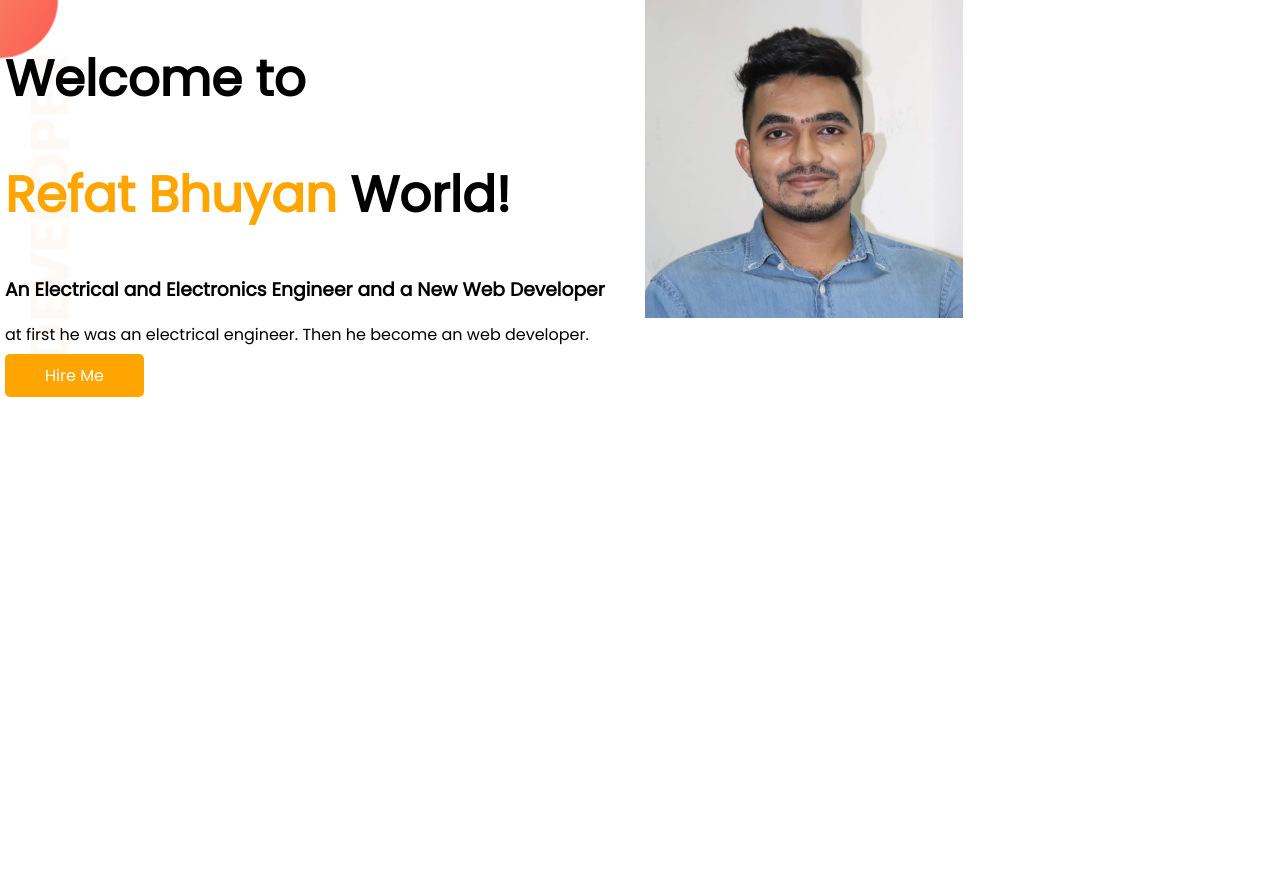
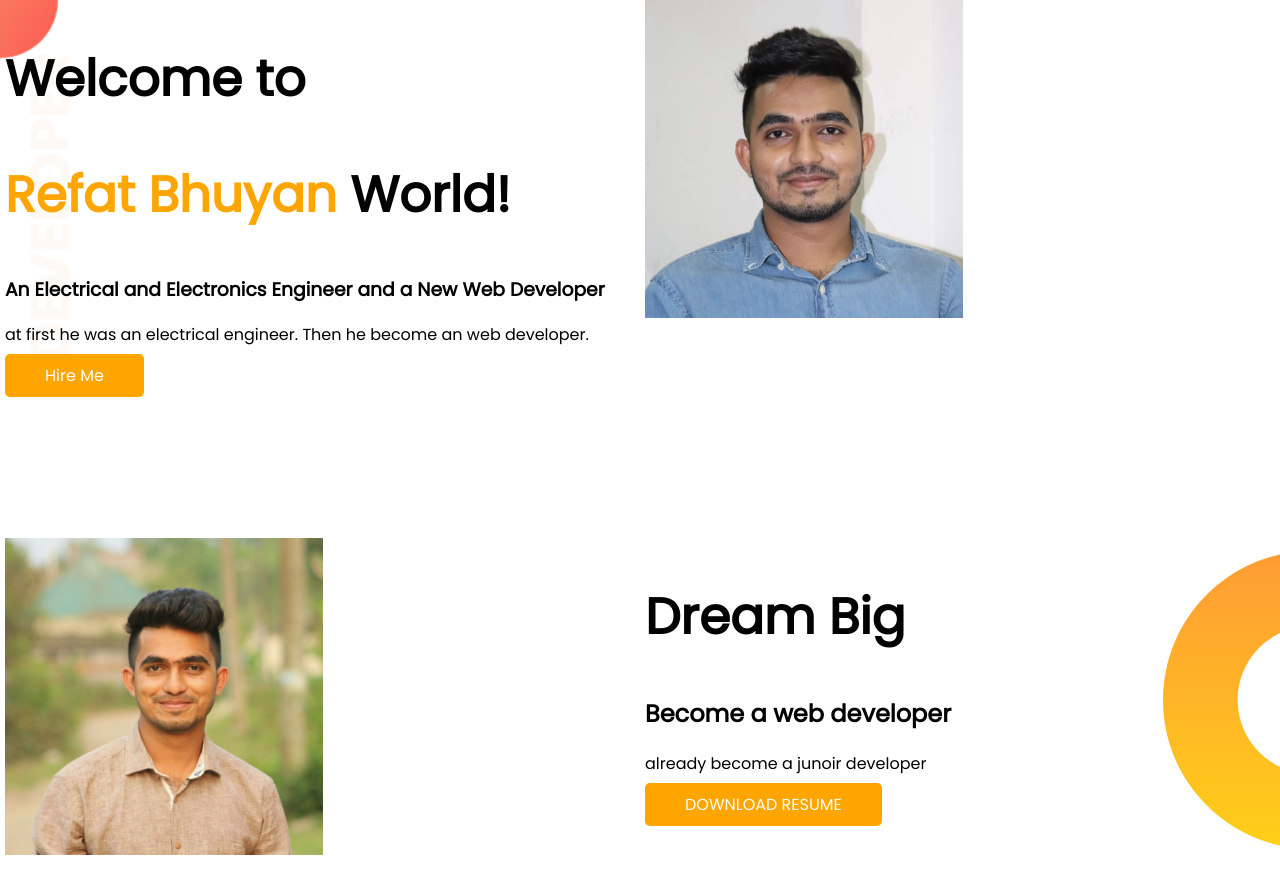
Before and after one commit to REFATBHUYAN/developer-portfolio, a plain HTML site: page index.html in a window 1280 px wide. Before the commit the page ends 800 px from the top, so only its background shows below. Drawn offline with Linux system fonts and the light colour scheme.

Commit message:
dream added

```diff
--- a/index.html
+++ b/index.html
@@ -25,6 +25,18 @@
             <img src="images/1.jpg" alt="">
         </div>
     </section>
+    <section class="dream-big">
+        <div class="half-width">
+            <img src="images/2.jpg" alt="">
+        </div>
+        <div class="half-width">
+            <h1> Dream Big</h1>
+            <h2> Become a web developer</h2>
+            <p> already become a junoir developer</p>
+            <a class="link-batton" target="_blank" href=""> DOWNLOAD RESUME</a>
+
+        </div>
+    </section>
 </body>
 
 </html>
--- a/style.css
+++ b/style.css
@@ -13,6 +13,7 @@ h1 {
 
 section {
     display: flex;
+    margin-bottom: 150px;
 }
 
 .half-width {
@@ -37,3 +38,9 @@ section {
     background-image: url(images/top-banner.png);
     background-repeat: no-repeat;
 }
+
+.dream-big {
+    background-image: url(images/dream-bg.png);
+    background-repeat: no-repeat;
+    background-position: right;
+}
```
